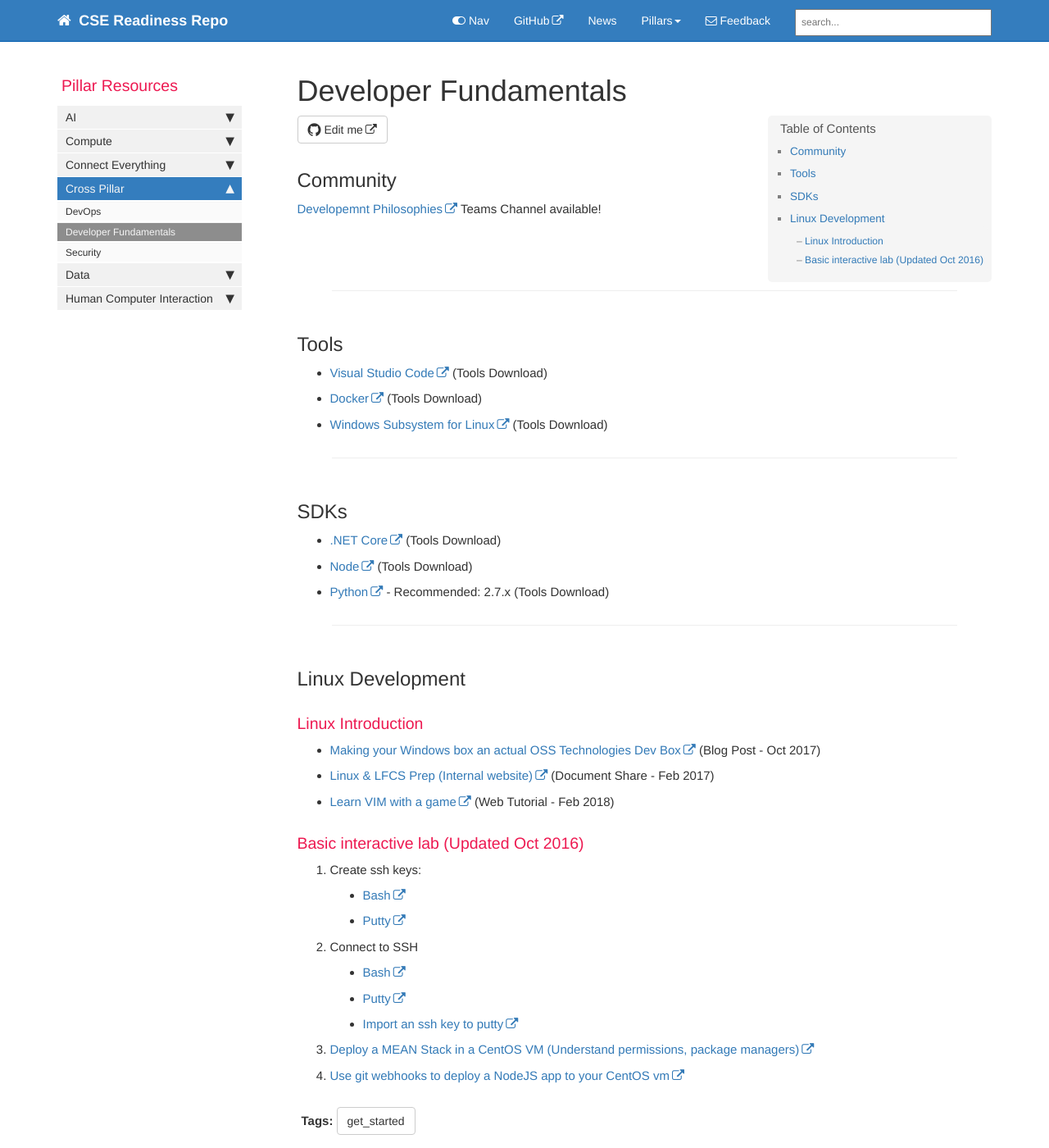
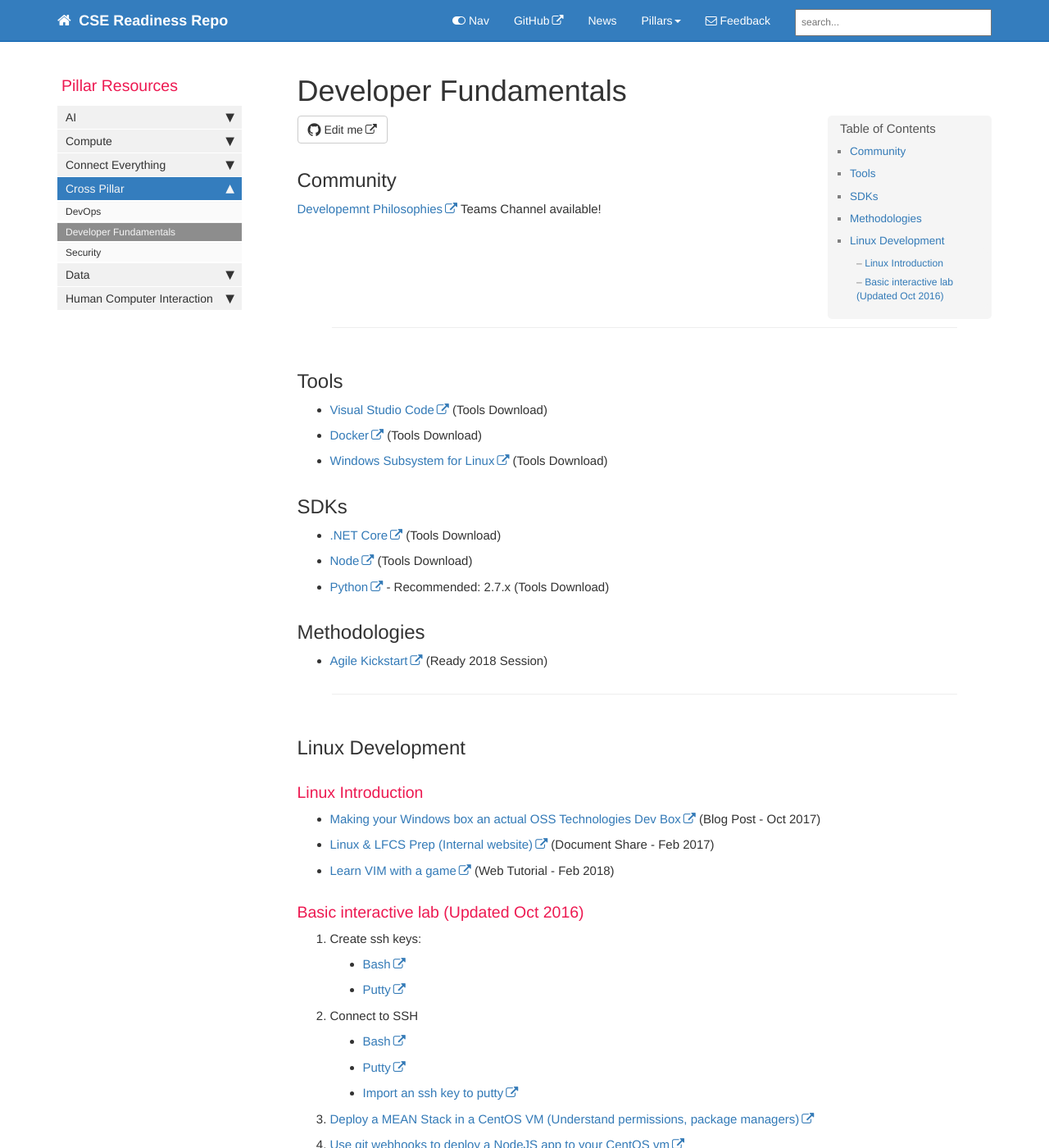
Before and after one commit to microsoft/CSE-Readiness, a Jekyll site: the page built from docs/pages/Cross-Pillar/cp_fundamentals.md, in a window 1280 px wide and 1400 px high. Shown: the whole window at 82% size. Built offline with Jekyll 4.4.1, drawn with Linux system fonts in a browser that asks for light colours; nearby versions of some CDN libraries; comment, search, counter and statistics services are not loaded.

```diff
--- a/docs/css/customstyles.css
+++ b/docs/css/customstyles.css
@@ -242,6 +242,7 @@ ul#results-container a:hover {
 
 div#toc {
     float: right;
+    width: 200px;
 }
 
 div#toc ul li {
--- a/docs/pages/Cross-Pillar/cp_fundamentals.md
+++ b/docs/pages/Cross-Pillar/cp_fundamentals.md
@@ -9,9 +9,11 @@ folder: Cross-Pillar
 ---
 
 ## Community
+
 [Developemnt Philosophies](https://teams.microsoft.com/l/channel/19%3ae53a64fbd0824c2683d86db5acaca31d%40thread.skype/Cross%2520Pillar%2520-%2520Software%2520Development%2520Philosophies?groupId=dff0a70d-6316-4124-ae5a-e9d06f63ec34&tenantId=72f988bf-86f1-41af-91ab-2d7cd011db47) Teams Channel available!
 
 <!-- Add in any communities worth following: blogs, twitter, etc. -->
+
 ---
 <!-- Here, add in any links to useful resources. The structure is not fixed, it can be grouped by scenario, by tech, or set up as a learning path -->
 <!-- This page is intended for people newer to the SDE role, getting them started down the path -->
@@ -22,17 +24,22 @@ folder: Cross-Pillar
 - [Docker](https://www.docker.com/community-edition#/download) (Tools Download)
 - [Windows Subsystem for Linux](https://docs.microsoft.com/en-us/windows/wsl/install-win10) (Tools Download)
 
----
-
 ## SDKs
 
 - [.NET Core](https://www.microsoft.com/net/learn/get-started2/windows?utm_expid=.-Fmi9Q05Ry2oXQgdtPElHw.1&utm_referrer=https%3A%2F%2Fdocs.microsoft.com%2Fen-us%2Fdotnet%2Fcore%2Fsdk) (Tools Download)
 - [Node](https://nodejs.org/en/) (Tools Download)
 - [Python](https://www.python.org/downloads/) - Recommended: 2.7.x (Tools Download)
 
+## Methodologies
+
+- [Agile Kickstart](https://content.microsoftready.com/FY18Q3/session/PRO-PJM200) (Ready 2018 Session)
+
 ---
+
 ## Linux Development
+
 ### Linux Introduction
+
  - [Making your Windows box an actual OSS Technologies Dev Box](http://jessicadeen.com/tech/microsoft/badass-terminal-fcu-wsl-edition-oh-my-zsh-powerlevel9k-tmux-and-more/) (Blog Post - Oct 2017)
  - [Linux & LFCS Prep (Internal website)](http://aka.ms/linuxlfcsprep) (Document Share - Feb 2017)
  - [Learn VIM with a game](https://vim-adventures.com/) (Web Tutorial - Feb 2018)
```
Also changed, not shown: docs/index.md (+1 -1 lines), docs/pages/Compute/compute.md (+3 -0 lines), README.md.
